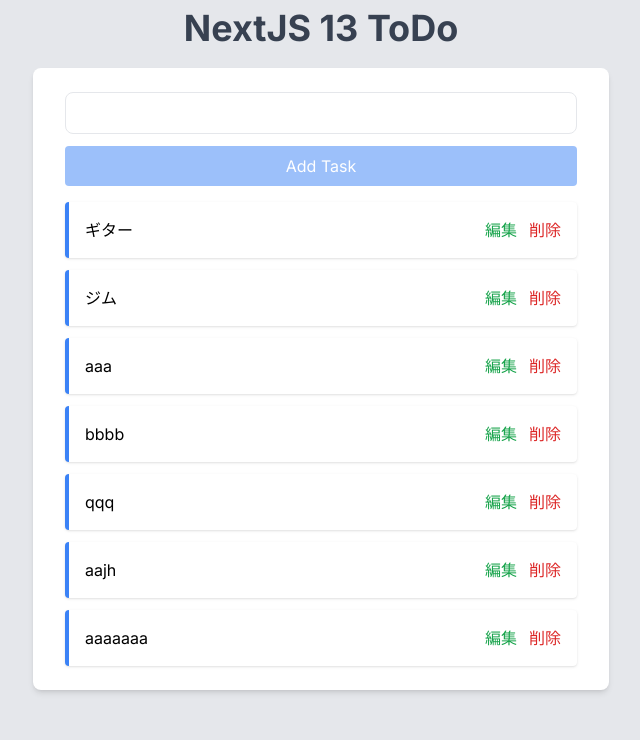
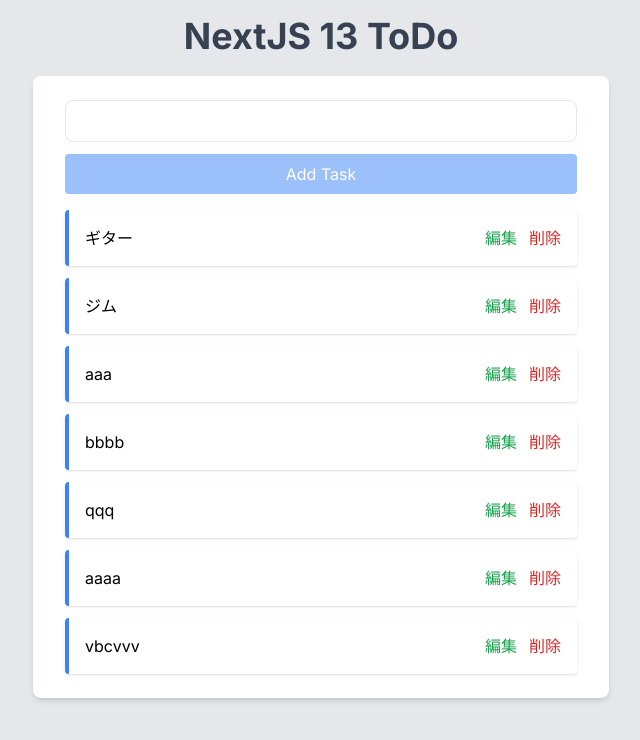
Before and after one commit to hiropon848/todoapp-nextjs, a Next.js app: page / in a window 1280 px wide. Shown: the top 740 px of the page, without its empty margins (319-959 px from the left). Built offline with nearby package versions, Linux system fonts and the light colour scheme; data requests are answered from the project's data file.

Commit message:
リファクタリング

```diff
--- a/src/app/components/AddTask.tsx
+++ b/src/app/components/AddTask.tsx
@@ -13,6 +13,7 @@
     e.preventDefault();
     await addTodo({ id: uuidv4(), text: taskTitle });
     setTaskTitle("");
+    setAddButtonDisabled(true);
     router.refresh();
   };
   const taskTitleChangeHandler = (e: React.ChangeEvent<HTMLInputElement>) => {
--- a/src/app/data/todos.json
+++ b/src/app/data/todos.json
@@ -21,12 +21,12 @@
       "text": "qqq"
     },
     {
-      "id": "d632425e-5dd0-4e23-bde3-014d22a07788",
-      "text": "aajh"
+      "id": "fa41f1b4-acd0-4724-8b0f-6f948fb8549e",
+      "text": "aaaa"
     },
     {
-      "id": "9730c87d-da52-414c-9f1c-0ce29e4f663a",
-      "text": "aaaaaaa"
+      "id": "d72ca27b-4578-4c91-b2b3-1bc4cbafcca0",
+      "text": "vbcvvv"
     }
   ]
 }
--- a/src/app/page.tsx
+++ b/src/app/page.tsx
@@ -14,7 +14,7 @@
   console.log(todos);
   return (
     <main className="flex flex-col items-center justify-start min-h-screen py-2 bg-gray-200">
-      <h1 className="text-4xl font-bold text-gray-700 -mt-0">NextJS 13 ToDo</h1>
+      <h1 className="text-4xl font-bold text-gray-700 mt-2">NextJS 13 ToDo</h1>
       <div className="w-full max-w-xl mt-5">
         <div className="w-full px-8 py-6 bg-white shadow-md rounded-lg">
           <AddTask />
```
